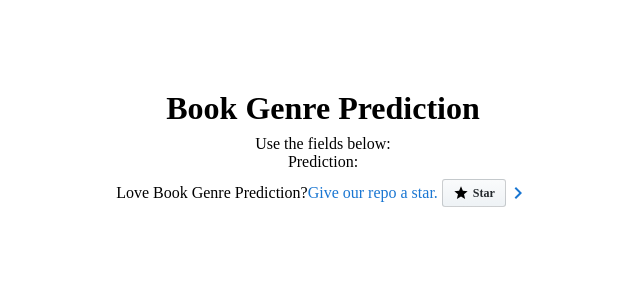
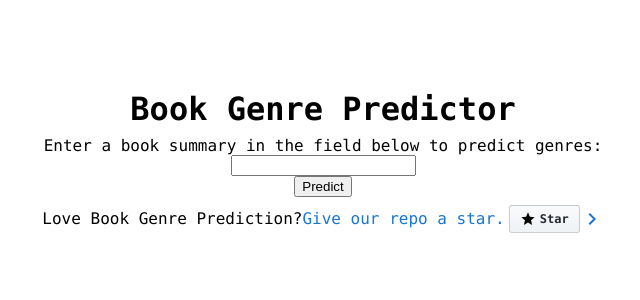
Before and after one commit to ECS171-Group9/genre-prediction-app, an Angular app: page / in a window 1280 px wide. Shown: the top 300 px of the page, without its empty margins (317-957 px from the left). Built offline with nearby package versions, Linux system fonts and the light colour scheme; no server answers.

Commit message:
request field to back end pipeline

```diff
--- a/src/app/app.component.html
+++ b/src/app/app.component.html
@@ -1,11 +1,17 @@
 <div class="content" role="main">
 
-    <!-- Resources -->
+    <!-- Title and entry field -->
     <h1>{{ title }}</h1>
-    <p>Use the fields below:</p>
+    <p>Enter a book summary in the field below to predict genres:</p>
+    <div>
+        <input type="text" name="summaryField" id="summaryField" #summaryField>
+    </div>
+    <div>
+        <button type="button" class="btn btn-success" (click)="predictGenre(summaryField.value)">Predict</button>
+    </div>
 
-    <!-- WILL ADD COMPONENT SPACE HERE -->
-    <div>Prediction: {{ prediction }}</div>
+    <div *ngIf="predicted">Prediction: {{ prediction }}</div>
+
     <!-- Footer -->
     <footer>
         Love Book Genre Prediction?
--- a/src/app/app.component.ts
+++ b/src/app/app.component.ts
@@ -6,15 +6,21 @@ import { RestService } from "./rest.service";
     templateUrl: './app.component.html',
     styleUrls: ['./app.component.scss']
 })
-export class AppComponent {
+export class AppComponent implements OnInit {
 
-    title = 'Book Genre Prediction';
+    title = 'Book Genre Predictor';
+    predicted = false;
     prediction: any;
 
     constructor(private rs: RestService) { }
 
-    ngOnInit() {
-        this.rs.getPrediction().subscribe((response) => {
+    ngOnInit() { }
+
+    predictGenre(summary: string): void {
+        console.log('Predicting Genre...');
+        this.rs.getPrediction(summary).subscribe((response) => {
+            console.log(response);
+            this.predicted = true;
             this.prediction =  response;
         },
         (error) => {
--- a/src/app/rest.service.ts
+++ b/src/app/rest.service.ts
@@ -12,8 +12,11 @@ export class RestService {
 
     ngOnInit() { }
 
-    getPrediction() {
-        const predictionUrl = '/prediction/';
-        return this.http.get(predictionUrl);
+    getPrediction(summary: string) {
+        const payload = {
+            data: summary
+        }
+        const predictionUrl = '/prediction' ;
+        return this.http.post(predictionUrl, payload);
     }
 }
--- a/src/styles.scss
+++ b/src/styles.scss
@@ -7,6 +7,10 @@ h3 {
 
 p {
     margin: 0;
+}
+
+body {
+    font-family: Consolas, sans-serif;
 }
 
 .spacer {
```
Also changed, not shown: 1 other file (tests, documents, lock files or other folders).
